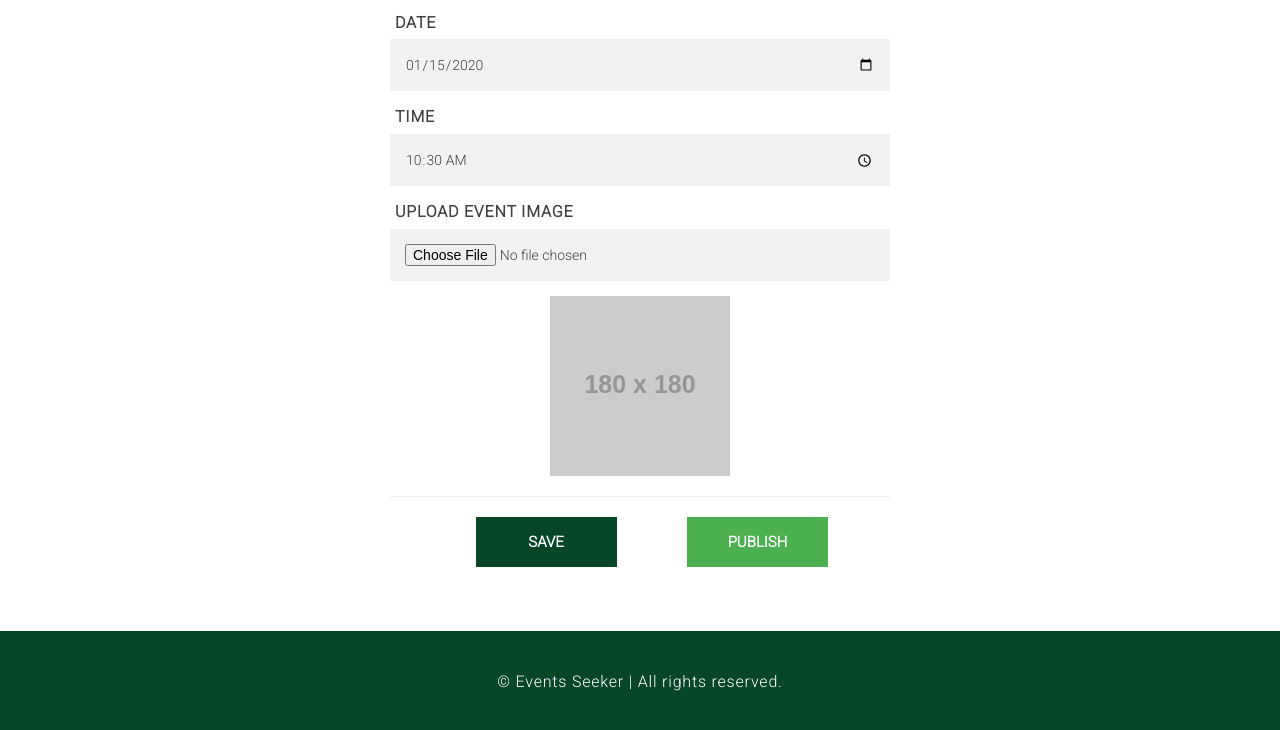
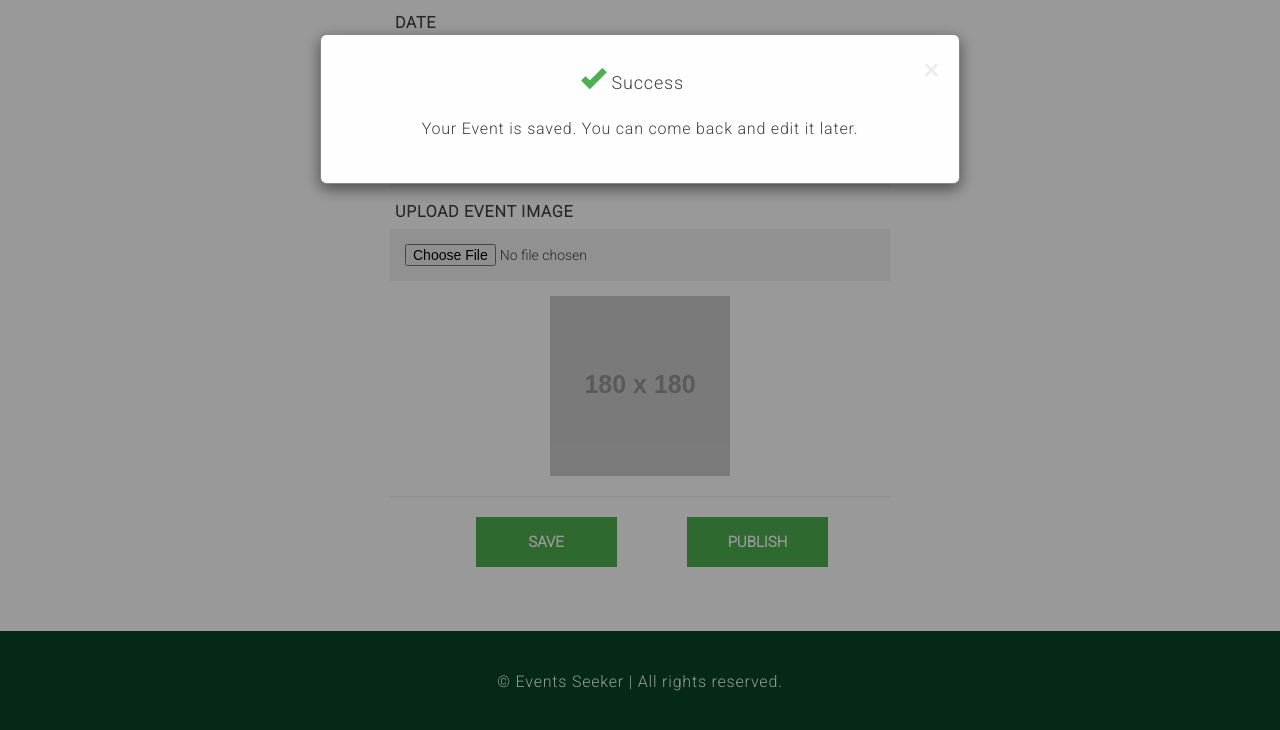
Before and after one commit to yuukizou/SI539-EventSeeker, a website: page create_event.html in a window 1280 px wide. Both pictures are taken after typing "Sample", "Sample", "Sample", "2020-01-15", "10:30" into the empty fields and a click on the button "SAVE". Shown: the part 507-1237 px from the top of the page. Drawn offline with Linux system fonts and the light colour scheme; placeholder pictures from the web are drawn by us.

Commit message:
save function in cr event

```diff
--- a/create_event.html
+++ b/create_event.html
@@ -58,8 +58,20 @@
           <hr>
         </div>
         <div class = "container-fluid">
-        <button type="button" class ="save-cr-btn">Save</button>
-        <button type="button" class ="save-cr-btn">Publish</button>
+          <button type="button" id = "save_btn" class ="save-cr-btn">Save</button>
+          <div id="myModal" class="modal">
+
+            <!-- Modal content -->
+            <div class="modal-content">
+              <span class="close">&times;</span>
+              <h4> <span class="glyphicon glyphicon glyphicon-ok cardheart"></span> Success</h4>
+              <div class="modal-body">
+               Your Event is saved. You can come back and edit it later.
+             </div>
+           </div>
+
+         </div>
+         <button type="button" onclickclass ="save-cr-btn">Publish</button>
        </div>
      </div>
    </div>
@@ -75,7 +87,40 @@
     </div>
   </div>
   <!-- End: Footer -->
+  <!-- jQuery (necessary for Bootstrap's JavaScript plugins) -->
   <script src="js/jquery.min.js"></script>
+  <!-- Include all compiled plugins (below), or include individual files as needed -->
+  <script src="js/bootstrap.min.js"></script>
+  <script src="js/jquery.easing.min.js"></script>
+  <script src="js/scrolling-nav.js"></script>
+  <script src="js/validator.js"></script>
+  <script>
+// Get the modal
+var modal = document.getElementById('myModal');
+
+// Get the button that opens the modal
+var btn = document.getElementById("save_btn");
+
+// Get the <span> element that closes the modal
+var span = document.getElementsByClassName("close")[0];
+
+// When the user clicks the button, open the modal
+btn.onclick = function() {
+  modal.style.display = "block";
+}
+
+// When the user clicks on <span> (x), close the modal
+span.onclick = function() {
+  modal.style.display = "none";
+}
+
+// When the user clicks anywhere outside of the modal, close it
+window.onclick = function(event) {
+  if (event.target == modal) {
+    modal.style.display = "none";
+  }
+}
+</script>
 <script type="text/javascript">
  function readURL(input) {
   if (input.files && input.files[0]) {
--- a/css/create_event.css
+++ b/css/create_event.css
@@ -22,18 +22,18 @@ h1 {
   box-sizing: border-box;
   font-size: 14px;
 }
-.form button {
+.form button{
   font-family: "Roboto", sans-serif;
   text-transform: uppercase;
   outline: 0;
-  background: #4CAF50;
+  background-color: #4CAF50;
   width: 80%;
   height: 50px;
   border: 1px;
   padding: 15px;
   color: #FFFFFF;
   font-size: 15px;
-  -webkit-transition: all 0.3 ease;
+/*  -webkit-transition: all 0.3 ease;*/
   transition: all 0.3 ease;
   cursor: pointer;
   float: left;
@@ -41,7 +41,7 @@ h1 {
   width: 30%;
   font-weight: bold;
 }
-.form button:hover,.form button:active,.form button:focus {
+.form button:hover {
   background: #074626;
 }
 
--- a/css/style.css
+++ b/css/style.css
@@ -174,6 +174,43 @@ a:hover, a:focus, a:active, a:visited {
     width: 30%;
     margin: 0 auto;
     padding-top: 3%;
+}
+
+.close {
+    color: #aaaaaa;
+    float: right;
+    font-size: 28px;
+    font-weight: bold;
+}
+
+.close:hover,
+.close:focus {
+    color: #000;
+    text-decoration: none;
+    cursor: pointer;
+}
+
+.modal {
+    display: none; /* Hidden by default */
+    position: fixed; /* Stay in place */
+    z-index: 1; /* Sit on top */
+    padding-top: 100px; /* Location of the box */
+    left: 0;
+    top: 0;
+    width: 100%; /* Full width */
+    height: 100%; /* Full height */
+    overflow: auto; /* Enable scroll if needed */
+    background-color: rgb(0,0,0); /* Fallback color */
+    background-color: rgba(0,0,0,0.4); /* Black w/ opacity */
+}
+
+.modal-content {
+    background-color: #fefefe;
+    margin: auto;
+    padding: 20px;
+    border: 1px solid #888;
+    width: 50%;
+    height: 150px;
 }
 .create_header{
     text-align: left;
```
Lines whose indentation alone changed are shown as unchanged.
